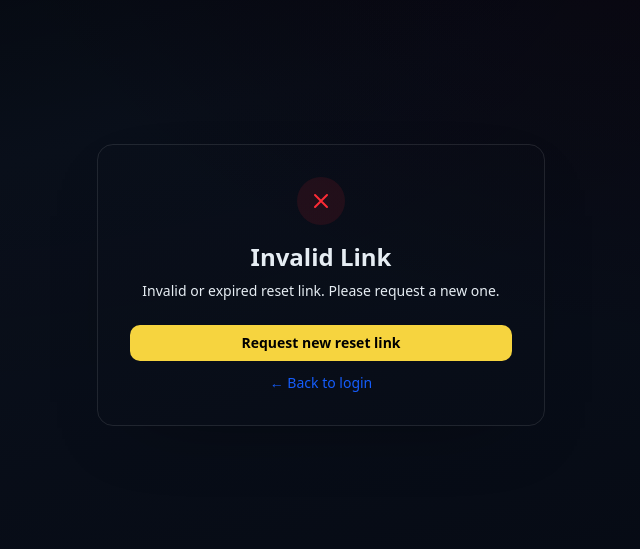
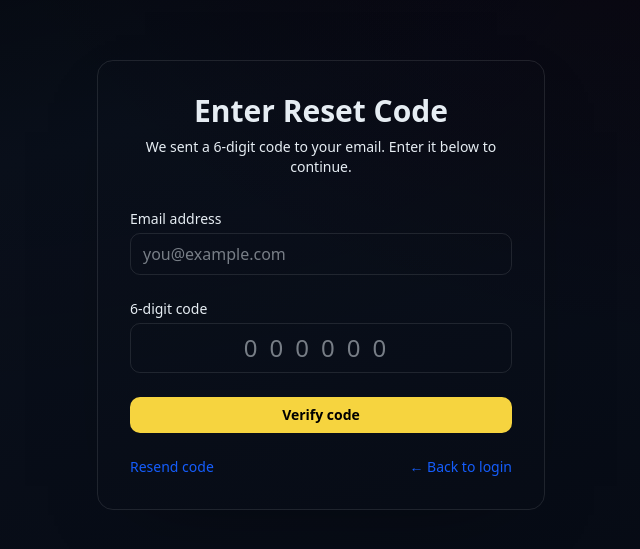
Before and after one commit to Dental-School-Guide/dsg-ai-chatbot, a Next.js app: page /reset-password in a window 1280 px wide. Shown: the part 115-664 px from the top of the page, without its empty margins (319-959 px from the left). Built offline with nearby package versions, Linux system fonts and the light colour scheme; no server answers.

Commit message:
fixing reset password

```diff
--- a/app/login/page.tsx
+++ b/app/login/page.tsx
@@ -1,8 +1,7 @@
 'use client'
 
-import { useState, useEffect, Suspense } from 'react'
+import { useState, Suspense } from 'react'
 import { createClient } from '@/lib/supabase/client'
-import { useRouter, useSearchParams } from 'next/navigation'
 import Link from 'next/link'
 
 function LoginForm() {
@@ -11,18 +10,7 @@ function LoginForm() {
   const [showPassword, setShowPassword] = useState(false)
   const [error, setError] = useState<string | null>(null)
   const [loading, setLoading] = useState(false)
-  const router = useRouter()
-  const searchParams = useSearchParams()
   const supabase = createClient()
-
-  // Check if this is a password reset redirect
-  useEffect(() => {
-    const code = searchParams.get('code')
-    if (code) {
-      // Redirect to reset-password page with the code
-      router.push(`/reset-password?code=${code}`)
-    }
-  }, [searchParams, router])
 
   const handleLogin = async (e: React.FormEvent) => {
     e.preventDefault()
--- a/app/reset-password/page.tsx
+++ b/app/reset-password/page.tsx
@@ -1,97 +1,97 @@
 'use client'
 
-import { useState, useEffect, Suspense } from 'react'
+import { useState, Suspense } from 'react'
 import { createClient } from '@/lib/supabase/client'
 import { useRouter, useSearchParams } from 'next/navigation'
 import Link from 'next/link'
 
 function ResetPasswordForm() {
+  const searchParams = useSearchParams()
+  const router = useRouter()
+  const supabase = createClient()
+
+  // Step 1 inputs
+  const [email, setEmail] = useState(searchParams.get('email') ?? '')
+  const [otp, setOtp] = useState('')
+
+  // Step 2 inputs
   const [password, setPassword] = useState('')
   const [confirmPassword, setConfirmPassword] = useState('')
   const [showPassword, setShowPassword] = useState(false)
   const [showConfirmPassword, setShowConfirmPassword] = useState(false)
+
   const [error, setError] = useState<string | null>(null)
   const [loading, setLoading] = useState(false)
   const [success, setSuccess] = useState(false)
-  const [validSession, setValidSession] = useState(false)
-  const [verifying, setVerifying] = useState(true)
-  const router = useRouter()
-  const searchParams = useSearchParams()
-  const supabase = createClient()
+  // After verifying OTP we get a recovery session and can update the password
+  const [otpVerified, setOtpVerified] = useState(false)
 
-  useEffect(() => {
-    // Check if user has a valid recovery session or verify the code
-    const checkSession = async () => {
-      const code = searchParams.get('code')
+  const handleVerifyOtp = async (e: React.FormEvent) => {
+    e.preventDefault()
+    setError(null)
 
-      // If there's a code in the URL, verify it
-      if (code) {
-        try {
-          const { error: verifyError } = await supabase.auth.verifyOtp({
-            token_hash: code,
-            type: 'recovery'
-          })
+    if (!email) {
+      setError('Please enter your email')
+      return
+    }
+    if (!/^\d{6}$/.test(otp.trim())) {
+      setError('Please enter the 6-digit code from your email')
+      return
+    }
 
-          if (verifyError) {
-            setError('Invalid or expired reset link. Please request a new one.')
-            setVerifying(false)
-            return
-          }
+    setLoading(true)
+    try {
+      const { error: verifyError } = await supabase.auth.verifyOtp({
+        email: email.trim(),
+        token: otp.trim(),
+        type: 'recovery',
+      })
 
-          setValidSession(true)
-          setVerifying(false)
-        } catch (err) {
-          setError('Failed to verify reset link. Please request a new one.')
-          setVerifying(false)
-        }
-      } else {
-        // No code, check for existing session
-        const { data: { session } } = await supabase.auth.getSession()
-        if (session) {
-          setValidSession(true)
-        } else {
-          setError('Invalid or expired reset link. Please request a new one.')
-        }
-        setVerifying(false)
+      if (verifyError) {
+        console.error('[ResetPassword] verifyOtp failed:', verifyError)
+        setError(verifyError.message || 'Invalid or expired code. Please try again.')
+        setLoading(false)
+        return
       }
+
+      setOtpVerified(true)
+      setLoading(false)
+    } catch (err) {
+      console.error('[ResetPassword] verifyOtp threw:', err)
+      setError('Failed to verify code. Please try again.')
+      setLoading(false)
     }
-    checkSession()
-  }, [supabase.auth, searchParams])
+  }
 
   const handleResetPassword = async (e: React.FormEvent) => {
     e.preventDefault()
     setError(null)
-    setLoading(true)
 
-    // Validate passwords match
     if (password !== confirmPassword) {
       setError('Passwords do not match')
-      setLoading(false)
+      return
+    }
+    if (password.length < 6) {
+      setError('Password must be at least 6 characters long')
       return
     }
 
-    // Validate password length
-    if (password.length < 6) {
-      setError('Password must be at least 6 characters long')
-      setLoading(false)
-      return
-    }
+    setLoading(true)
+    try {
+      const { error: updateError } = await supabase.auth.updateUser({ password })
 
-    try {
-      const { error } = await supabase.auth.updateUser({
-        password: password
-      })
-
-      if (error) {
-        setError(error.message)
+      if (updateError) {
+        setError(updateError.message)
         setLoading(false)
         return
       }
 
+      // Sign out the recovery session so the user must log in with the new password
+      await supabase.auth.signOut()
+
       setSuccess(true)
       setLoading(false)
 
-      // Redirect to login after 2 seconds
       setTimeout(() => {
         router.push('/login')
       }, 2000)
@@ -99,24 +99,6 @@ function ResetPasswordForm() {
       setError('An unexpected error occurred')
       setLoading(false)
     }
-  }
-
-  if (verifying) {
-    return (
-      <div className="flex min-h-screen items-center justify-center bg-[--bg] p-4">
-        <div className="w-full max-w-md space-y-8 rounded-2xl border border-[--edge] bg-[--panel] p-8 shadow-[0_24px_80px_-48px_rgba(0,0,0,0.6)]">
-          <div className="text-center">
-            <div className="mx-auto mb-4 flex h-12 w-12 items-center justify-center">
-              <div className="h-8 w-8 animate-spin rounded-full border-4 border-[--dsg-edge] border-t-[--dsg-gold]"></div>
-            </div>
-            <h1 className="text-2xl font-bold text-[--text]">Verifying...</h1>
-            <p className="mt-2 text-sm text-[--text-secondary]">
-              Please wait while we verify your reset link.
-            </p>
-          </div>
-        </div>
-      </div>
-    )
   }
 
   if (success) {
@@ -149,50 +131,91 @@ function ResetPasswordForm() {
     )
   }
 
-  if (!validSession && error) {
+  // Step 1: enter email + OTP
+  if (!otpVerified) {
     return (
       <div className="flex min-h-screen items-center justify-center bg-[--bg] p-4">
         <div className="w-full max-w-md space-y-8 rounded-2xl border border-[--edge] bg-[--panel] p-8 shadow-[0_24px_80px_-48px_rgba(0,0,0,0.6)]">
           <div className="text-center">
-            <div className="mx-auto mb-4 flex h-12 w-12 items-center justify-center rounded-full bg-red-500/10">
-              <svg
-                className="h-6 w-6 text-red-500"
-                fill="none"
-                stroke="currentColor"
-                viewBox="0 0 24 24"
-              >
-                <path
-                  strokeLinecap="round"
-                  strokeLinejoin="round"
-                  strokeWidth={2}
-                  d="M6 18L18 6M6 6l12 12"
-                />
-              </svg>
+            <h1 className="text-3xl font-bold text-[--text]">Enter Reset Code</h1>
+            <p className="mt-2 text-sm text-[--text-secondary]">
+              We sent a 6-digit code to your email. Enter it below to continue.
+            </p>
+          </div>
+
+          <form onSubmit={handleVerifyOtp} className="mt-8 space-y-6">
+            {error && (
+              <div className="rounded-lg bg-red-500/10 border border-red-500/20 p-3 text-sm text-red-500">
+                {error}
+              </div>
+            )}
+
+            <div>
+              <label htmlFor="email" className="block text-sm font-medium text-[--text]">
+                Email address
+              </label>
+              <input
+                id="email"
+                name="email"
+                type="email"
+                autoComplete="email"
+                required
+                value={email}
+                onChange={(e) => setEmail(e.target.value)}
+                className="mt-1 block w-full rounded-lg border border-[--edge] bg-[--bg] px-3 py-2 text-[--text] placeholder-[--text-secondary] focus:border-blue-500 focus:outline-none focus:ring-1 focus:ring-blue-500"
+                placeholder="you@example.com"
+              />
             </div>
-            <h1 className="text-2xl font-bold text-[--text]">Invalid Link</h1>
-            <p className="mt-2 text-sm text-[--text-secondary]">
-              {error}
-            </p>
-            <div className="mt-6 space-y-3">
+
+            <div>
+              <label htmlFor="otp" className="block text-sm font-medium text-[--text]">
+                6-digit code
+              </label>
+              <input
+                id="otp"
+                name="otp"
+                type="text"
+                inputMode="numeric"
+                pattern="\d{6}"
+                maxLength={6}
+                autoComplete="one-time-code"
+                required
+                value={otp}
+                onChange={(e) => setOtp(e.target.value.replace(/\D/g, ''))}
+                className="mt-1 block w-full rounded-lg border border-[--edge] bg-[--bg] px-3 py-2 text-center text-2xl tracking-[0.5em] text-[--text] placeholder-[--text-secondary] focus:border-blue-500 focus:outline-none focus:ring-1 focus:ring-blue-500"
+                placeholder="000000"
+              />
+            </div>
+
+            <button
+              type="submit"
+              disabled={loading}
+              className="w-full rounded-lg bg-[#f6d43f] px-4 py-2 text-sm font-semibold text-black hover:bg-[#f6d43f]/90 focus:outline-none focus:ring-2 focus:ring-[#f6d43f] focus:ring-offset-2 disabled:opacity-50 disabled:cursor-not-allowed transition-colors"
+            >
+              {loading ? 'Verifying...' : 'Verify code'}
+            </button>
+
+            <div className="flex items-center justify-between text-sm">
               <Link
                 href="/forgot-password"
-                className="block w-full rounded-lg bg-[#f6d43f] px-4 py-2 text-sm font-semibold text-black hover:bg-[#f6d43f]/90 transition-colors"
+                className="font-medium text-blue-600 hover:text-blue-500 transition-colors"
               >
-                Request new reset link
+                Resend code
               </Link>
               <Link
                 href="/login"
-                className="block text-sm font-medium text-blue-600 hover:text-blue-500 transition-colors"
+                className="font-medium text-blue-600 hover:text-blue-500 transition-colors"
               >
                 ← Back to login
               </Link>
             </div>
-          </div>
+          </form>
         </div>
       </div>
     )
   }
 
+  // Step 2: enter new password
   return (
     <div className="flex min-h-screen items-center justify-center bg-[--bg] p-4">
       <div className="w-full max-w-md space-y-8 rounded-2xl border border-[--edge] bg-[--panel] p-8 shadow-[0_24px_80px_-48px_rgba(0,0,0,0.6)]">
@@ -289,7 +312,7 @@ function ResetPasswordForm() {
 
           <button
             type="submit"
-            disabled={loading || !validSession}
+            disabled={loading}
             className="w-full rounded-lg bg-[#f6d43f] px-4 py-2 text-sm font-semibold text-black hover:bg-[#f6d43f]/90 focus:outline-none focus:ring-2 focus:ring-[#f6d43f] focus:ring-offset-2 disabled:opacity-50 disabled:cursor-not-allowed transition-colors"
           >
             {loading ? 'Resetting password...' : 'Reset password'}
```
Also changed, not shown: app/forgot-password/page.tsx (+10 -58 lines).
